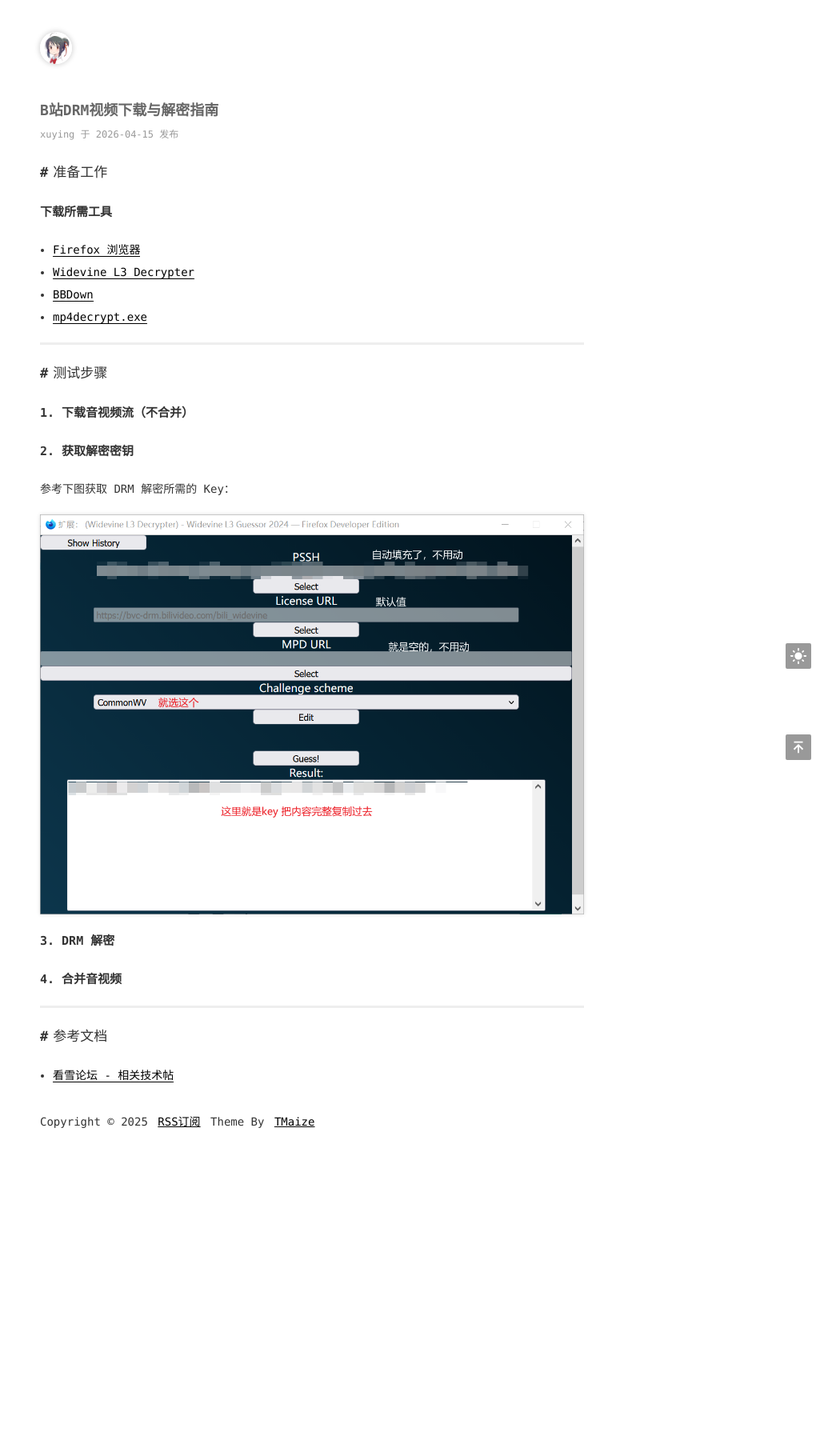
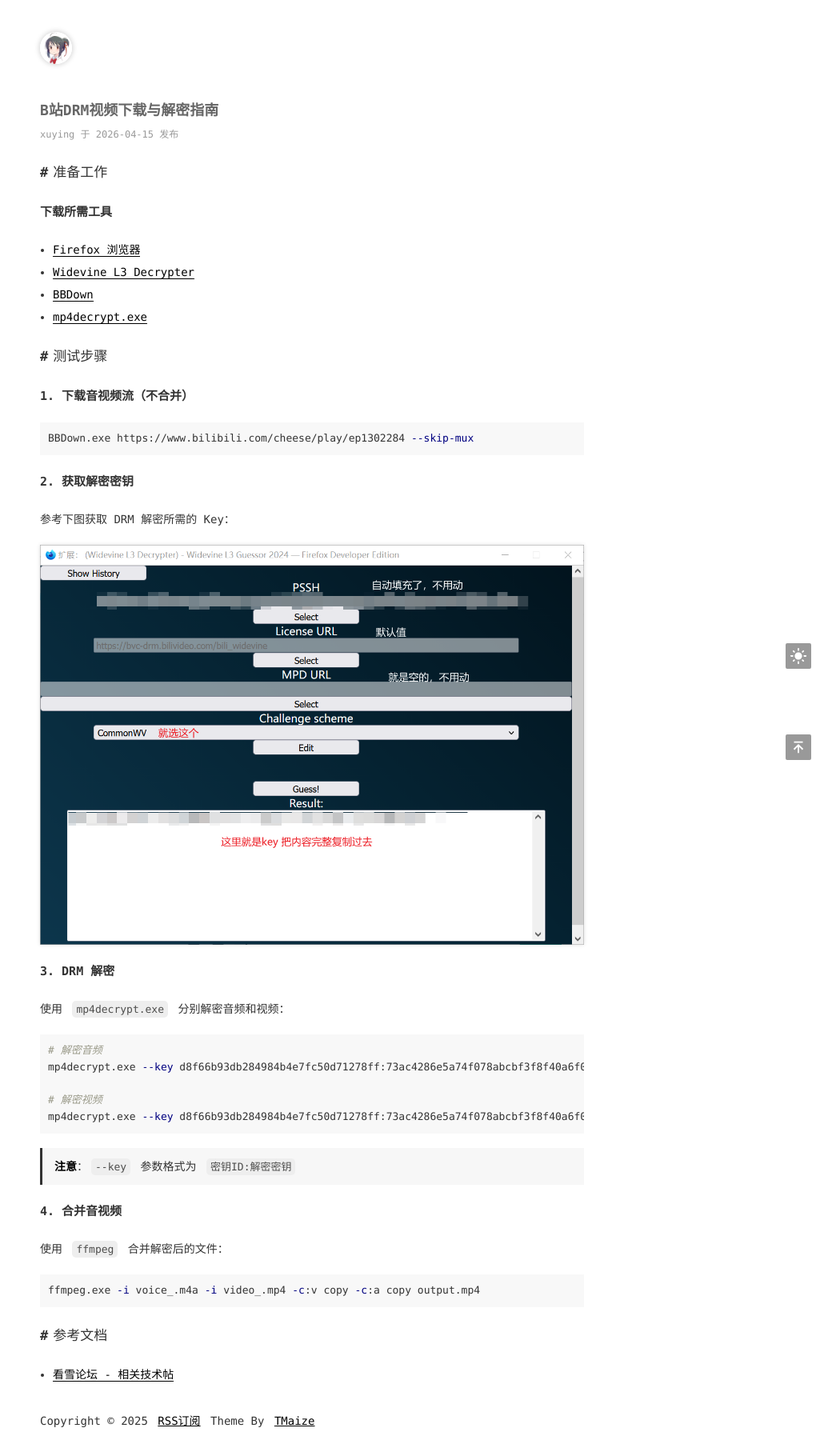
Before and after one commit to 5xuying/xuying, a Jekyll site: the page built from _posts/2026-04-15-B站DRM视频下载与解密指南.md, in a window 1280 px wide. Shown: the whole page at 80% size, without its empty margins (250-1280 px from the left). Built offline with Jekyll 4.4.1, drawn with Linux system fonts in a browser that asks for light colours; before the commit the page ends 1426 px from its top, so only the background shows below that.

Commit message:
Update 2026-04-15-B站DRM视频下载与解密指南.md

````diff
--- a/_posts/2026-04-15-B站DRM视频下载与解密指南.md
+++ b/_posts/2026-04-15-B站DRM视频下载与解密指南.md
@@ -14,11 +14,15 @@ extMath: true
 - [BBDown](https://github.com/nilaoda/BBDown/releases)
 - [mp4decrypt.exe](https://www.bento4.com/downloads/)
 
----
 
 ## 测试步骤
 
 ### 1. 下载音视频流（不合并）
+
+```bash
+BBDown.exe https://www.bilibili.com/cheese/play/ep1302284 --skip-mux
+```
+
 ### 2. 获取解密密钥
 
 参考下图获取 DRM 解密所需的 Key：
@@ -26,9 +30,27 @@ extMath: true
 ![获取key示例](./MtjvpdPF3bWoQ2H0Rfz6lK.png)
 
 ### 3. DRM 解密
+
+使用 `mp4decrypt.exe` 分别解密音频和视频：
+
+```bash
+# 解密音频
+mp4decrypt.exe --key d8f66b93db284984b4e7fc50d71278ff:73ac4286e5a74f078abcbf3f8f40a6f0 "voice.m4a" "voice_.m4a"
+
+# 解密视频
+mp4decrypt.exe --key d8f66b93db284984b4e7fc50d71278ff:73ac4286e5a74f078abcbf3f8f40a6f0 "video.mp4" "video_.mp4"
+```
+
+> **注意**：`--key` 参数格式为 `密钥ID:解密密钥`
+
 ### 4. 合并音视频
 
----
+使用 `ffmpeg` 合并解密后的文件：
+
+```bash
+ffmpeg.exe -i voice_.m4a -i video_.mp4 -c:v copy -c:a copy output.mp4
+```
+
 
 ## 参考文档
 
````
